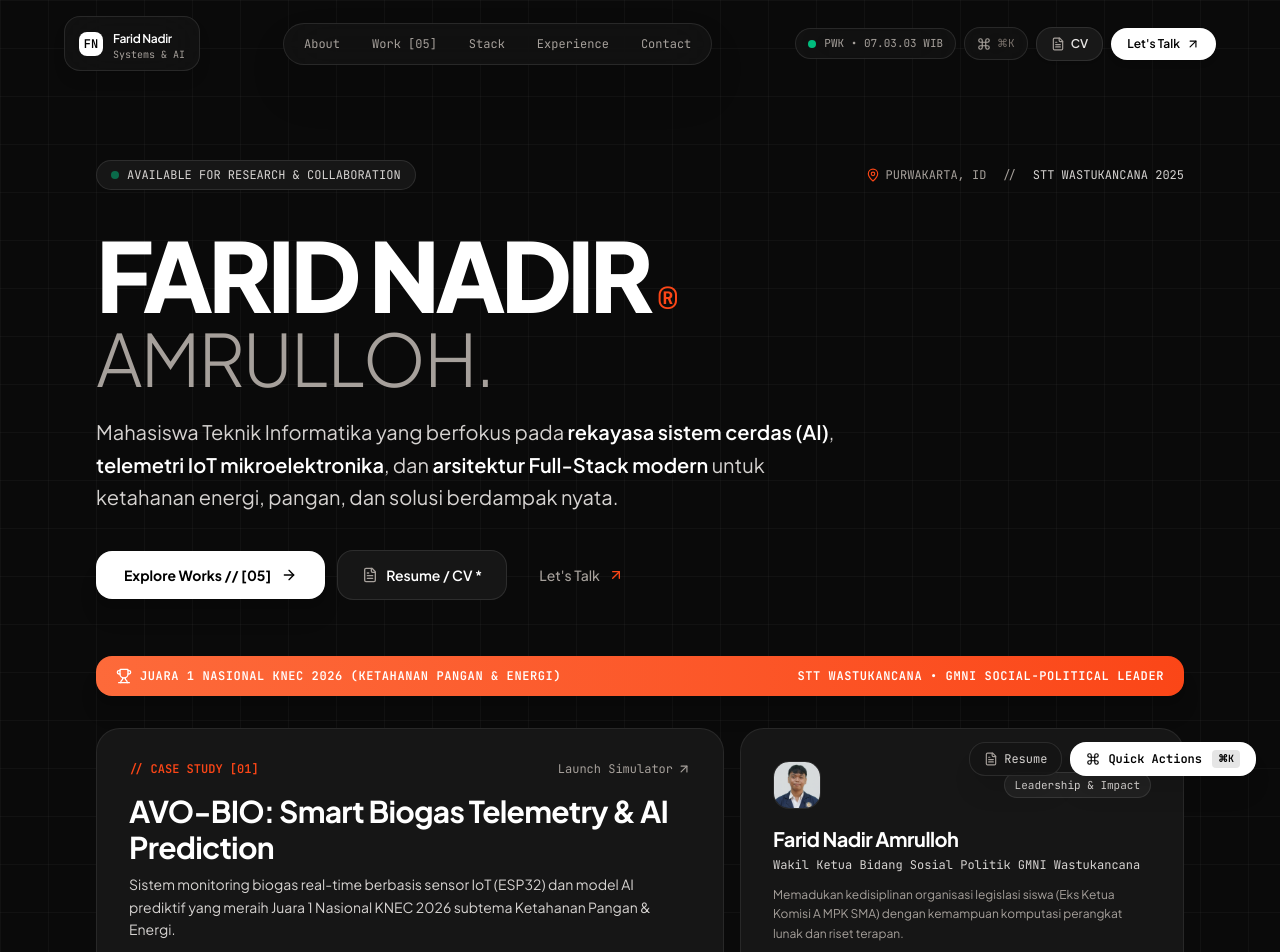
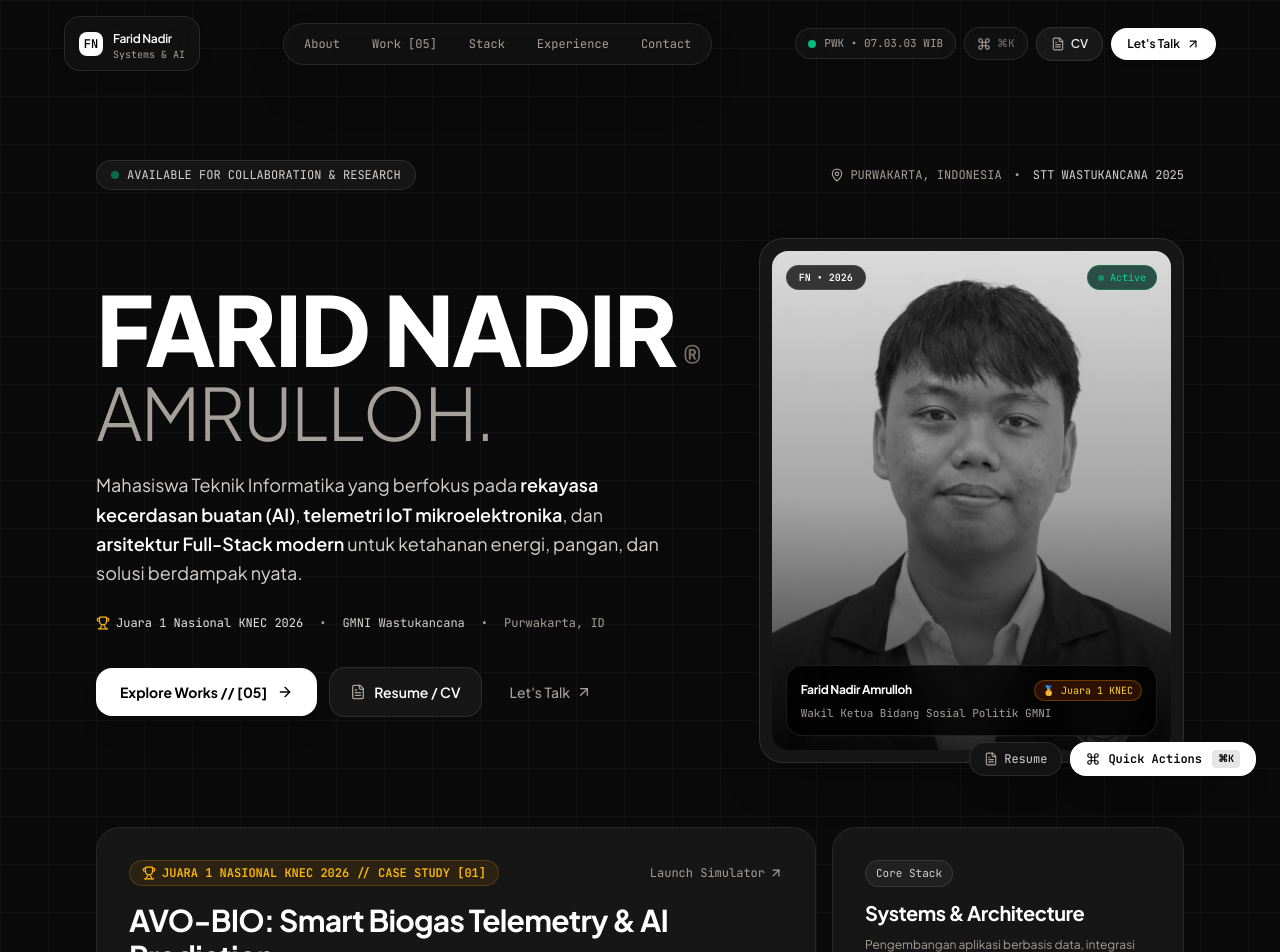
Before and after one commit to faridnadir24-bit/portofolio, a React (Vite) app: page / in a window 1280 px wide. Shown: the top 952 px of the page. Built offline with nearby package versions, Linux system fonts and the light colour scheme; a web font is replaced by a local one.

Commit message:
Reposition portrait photo directly beside oversized headline (2-column Benjamin Hoang hero) and eliminate clashing colors with unified minimal dark palette

```diff
--- a/src/components/Hero.tsx
+++ b/src/components/Hero.tsx
@@ -1,7 +1,6 @@
 import React from 'react';
 import {
   ArrowRight,
-  Mail,
   Trophy,
   MapPin,
   FileText,
@@ -9,8 +8,8 @@ import {
   Sparkles,
   Layers,
   Code2,
-  Activity,
-  CheckCircle2
+  CheckCircle2,
+  Award
 } from 'lucide-react';
 import { PERSONAL_INFO } from '../data/portfolioData';
 
@@ -24,51 +23,67 @@ export const Hero: React.FC<HeroProps> = ({ onNavigate, onOpenProject, onOpenCv
   return (
     <section
       id="hero"
-      className="relative pt-32 pb-16 md:pt-40 md:pb-24 overflow-hidden bg-grid-pattern border-b border-white/5"
+      className="relative pt-32 pb-20 md:pt-40 md:pb-28 overflow-hidden bg-grid-pattern border-b border-white/5"
     >
       <div className="max-w-6xl mx-auto px-4 sm:px-6 lg:px-8">
 
         {/* Availability & Location Top Bar */}
-        <div className="flex flex-wrap items-center justify-between gap-3 mb-10 text-left">
+        <div className="flex flex-wrap items-center justify-between gap-3 mb-12 text-left">
           <div className="inline-flex items-center gap-2 px-3.5 py-1.5 rounded-full bg-[#161616] border border-white/10 text-xs font-mono text-stone-300">
             <span className="w-2 h-2 rounded-full bg-emerald-500 animate-pulse"></span>
-            <span>AVAILABLE FOR RESEARCH & COLLABORATION</span>
+            <span>AVAILABLE FOR COLLABORATION & RESEARCH</span>
           </div>
 
-          <div className="hidden sm:flex items-center gap-4 text-xs font-mono text-stone-400">
+          <div className="hidden sm:flex items-center gap-3 text-xs font-mono text-stone-400">
             <span className="flex items-center gap-1.5">
-              <MapPin className="w-3.5 h-3.5 text-[#FB4617]" />
-              PURWAKARTA, ID
+              <MapPin className="w-3.5 h-3.5 text-stone-400" />
+              PURWAKARTA, INDONESIA
             </span>
-            <span>//</span>
+            <span>•</span>
             <span className="text-stone-300">STT WASTUKANCANA 2025</span>
           </div>
         </div>
 
-        {/* Big Statement Headline (Benjamin Creative Style) */}
-        <div className="text-left space-y-6 max-w-5xl">
+        {/* 2-Column Hero: Left Oversized Typography + Right Prominent Photo */}
+        <div className="grid grid-cols-1 lg:grid-cols-12 gap-10 lg:gap-12 items-center text-left">
+
+          {/* Left Column (7 cols): Giant Typography, Bio & CTAs */}
+          <div className="lg:col-span-7 space-y-6">
+
             <div className="space-y-1">
               <div className="flex items-baseline gap-2">
-              <h1 className="text-4xl sm:text-6xl md:text-7xl lg:text-8xl font-black tracking-tighter text-white uppercase leading-[0.92]">
+                <h1 className="text-4xl sm:text-6xl md:text-7xl lg:text-7xl xl:text-8xl font-black tracking-tight text-white uppercase leading-[0.92]">
                   FARID NADIR
                 </h1>
-              <span className="text-2xl sm:text-4xl font-mono text-[#FB4617] font-bold">®</span>
+                <span className="text-xl sm:text-3xl font-mono text-stone-500 font-bold">®</span>
               </div>
-            <h2 className="text-3xl sm:text-5xl md:text-6xl lg:text-7xl font-light tracking-tight text-stone-400 uppercase leading-[0.95]">
+              <h2 className="text-3xl sm:text-5xl md:text-6xl lg:text-6xl xl:text-7xl font-light tracking-tight text-stone-400 uppercase leading-[0.95]">
                 AMRULLOH.
               </h2>
             </div>
 
-          <p className="text-base sm:text-xl text-stone-300 max-w-3xl leading-relaxed font-normal">
-            Mahasiswa Teknik Informatika yang berfokus pada <span className="text-white font-semibold">rekayasa sistem cerdas (AI)</span>, <span className="text-white font-semibold">telemetri IoT mikroelektronika</span>, dan <span className="text-white font-semibold">arsitektur Full-Stack modern</span> untuk ketahanan energi, pangan, dan solusi berdampak nyata.
+            <p className="text-sm sm:text-base md:text-lg text-stone-300 leading-relaxed font-sans max-w-xl">
+              Mahasiswa Teknik Informatika yang berfokus pada <span className="text-white font-semibold">rekayasa kecerdasan buatan (AI)</span>, <span className="text-white font-semibold">telemetri IoT mikroelektronika</span>, dan <span className="text-white font-semibold">arsitektur Full-Stack modern</span> untuk ketahanan energi, pangan, dan solusi berdampak nyata.
             </p>
 
-          {/* Action CTAs */}
+            {/* Quick Metadata Row */}
+            <div className="flex flex-wrap items-center gap-x-4 gap-y-2 text-xs font-mono text-stone-400 pt-1">
+              <span className="flex items-center gap-1.5 text-stone-200">
+                <Trophy className="w-3.5 h-3.5 text-amber-400" />
+                Juara 1 Nasional KNEC 2026
+              </span>
+              <span>•</span>
+              <span className="text-stone-300">GMNI Wastukancana</span>
+              <span>•</span>
+              <span className="text-stone-400">Purwakarta, ID</span>
+            </div>
+
+            {/* Action Buttons */}
             <div className="flex flex-wrap items-center gap-3 pt-3">
               <button
                 id="hero-cta-projects"
                 onClick={() => onNavigate('proyek')}
-              className="inline-flex items-center justify-center gap-2.5 px-7 py-3.5 rounded-2xl text-sm font-bold bg-white text-black hover:bg-stone-200 transition-all duration-200 active:scale-95 shadow-xl group"
+                className="inline-flex items-center justify-center gap-2.5 px-6 py-3.5 rounded-2xl text-xs sm:text-sm font-bold bg-white text-black hover:bg-stone-200 transition-all duration-200 active:scale-95 shadow-xl group"
               >
                 <span>Explore Works // [05]</span>
                 <ArrowRight className="w-4 h-4 group-hover:translate-x-1 transition-transform" />
@@ -77,48 +92,82 @@ export const Hero: React.FC<HeroProps> = ({ onNavigate, onOpenProject, onOpenCv
               <button
                 id="hero-cta-cv"
                 onClick={onOpenCv}
-              className="inline-flex items-center justify-center gap-2 px-6 py-3.5 rounded-2xl text-sm font-semibold bg-[#161616] hover:bg-[#1E1E1E] text-white border border-white/10 transition-all duration-200 active:scale-95"
+                className="inline-flex items-center justify-center gap-2 px-5 py-3.5 rounded-2xl text-xs sm:text-sm font-semibold bg-[#161616] hover:bg-[#1E1E1E] text-white border border-white/10 transition-all duration-200 active:scale-95"
               >
                 <FileText className="w-4 h-4 text-stone-400" />
-              <span>Resume / CV *</span>
+                <span>Resume / CV</span>
               </button>
 
               <button
                 id="hero-cta-contact"
                 onClick={() => onNavigate('kontak')}
-              className="inline-flex items-center justify-center gap-2 px-5 py-3.5 rounded-2xl text-sm font-medium text-stone-400 hover:text-white hover:bg-white/5 transition-all duration-200"
+                className="inline-flex items-center justify-center gap-1.5 px-4 py-3.5 rounded-2xl text-xs sm:text-sm font-medium text-stone-400 hover:text-white hover:bg-white/5 transition-all duration-200"
               >
                 <span>Let's Talk</span>
-              <ArrowUpRight className="w-4 h-4 text-[#FB4617]" />
+                <ArrowUpRight className="w-4 h-4 text-stone-400" />
               </button>
+            </div>
+
+          </div>
+
+          {/* Right Column (5 cols): Large Prominent Portrait Photo Card */}
+          <div className="lg:col-span-5 flex justify-center lg:justify-end">
+            <div className="relative w-full max-w-sm sm:max-w-md rounded-3xl overflow-hidden bg-[#161616] border border-white/10 p-3 shadow-2xl group">
+
+              {/* Photo Frame Container */}
+              <div className="relative aspect-[4/5] w-full rounded-2xl overflow-hidden bg-[#1C1C1C]">
+                <img
+                  src={PERSONAL_INFO.profilePhotoUrl}
+                  alt={PERSONAL_INFO.name}
+                  className="w-full h-full object-cover object-top filter grayscale hover:grayscale-0 transition-all duration-500 group-hover:scale-105"
+                />
+
+                {/* Subtle Dark Gradient Overlay at Bottom */}
+                <div className="absolute inset-0 bg-gradient-to-t from-black/85 via-black/25 to-transparent pointer-events-none" />
+
+                {/* Top Floating Badge */}
+                <div className="absolute top-3.5 left-3.5 right-3.5 flex items-center justify-between pointer-events-none">
+                  <span className="px-3 py-1 rounded-full bg-black/75 backdrop-blur-md border border-white/10 text-[10px] font-mono text-white font-semibold">
+                    FN • 2026
+                  </span>
+                  <span className="px-2.5 py-1 rounded-full bg-emerald-950/80 backdrop-blur-md border border-emerald-500/30 text-[10px] font-mono text-emerald-400 flex items-center gap-1.5">
+                    <span className="w-1.5 h-1.5 rounded-full bg-emerald-400 animate-pulse"></span>
+                    Active
+                  </span>
+                </div>
+
+                {/* Bottom Floating Info inside Photo */}
+                <div className="absolute bottom-3.5 left-3.5 right-3.5 text-left p-3.5 rounded-2xl bg-black/80 backdrop-blur-xl border border-white/10 space-y-1">
+                  <div className="flex items-center justify-between">
+                    <span className="text-xs font-bold text-white tracking-tight">{PERSONAL_INFO.name}</span>
+                    <span className="text-[10px] font-mono text-amber-300 bg-amber-950/60 px-2 py-0.5 rounded-full border border-amber-500/30">
+                      🥇 Juara 1 KNEC
+                    </span>
+                  </div>
+                  <p className="text-[11px] font-mono text-stone-400 truncate">
+                    Wakil Ketua Bidang Sosial Politik GMNI
+                  </p>
                 </div>
               </div>
 
-        {/* Signature Benjamin Hoang Orange Highlight Ticker */}
-        <div className="mt-14 rounded-2xl bg-gradient-to-r from-[#FD6A3A] to-[#FB4617] p-3 text-white overflow-hidden shadow-xl">
-          <div className="flex items-center justify-between text-xs font-mono font-bold tracking-wider uppercase px-2">
-            <span className="flex items-center gap-2">
-              <Trophy className="w-4 h-4 text-white" />
-              JUARA 1 NASIONAL KNEC 2026 (KETAHANAN PANGAN & ENERGI)
-            </span>
-            <span className="hidden md:inline-block">
-              STT WASTUKANCANA • GMNI SOCIAL-POLITICAL LEADER
-            </span>
             </div>
           </div>
 
-        {/* Bento Grid Highlights */}
-        <div className="grid grid-cols-1 md:grid-cols-12 gap-4 mt-8 text-left">
+        </div>
 
-          {/* Card 1: Champion Trophy Spotlight (Large 7 cols) */}
+        {/* Bento Grid Spotlight (AVO-BIO Juara 1 & Capabilities) */}
+        <div className="grid grid-cols-1 md:grid-cols-12 gap-4 mt-16 text-left">
+
+          {/* Card 1: Champion Trophy Spotlight (Large 8 cols) */}
           <div
             onClick={() => onOpenProject('avo-bio')}
-            className="md:col-span-7 dark-card rounded-3xl p-6 sm:p-8 cursor-pointer relative overflow-hidden group flex flex-col justify-between"
+            className="md:col-span-8 dark-card rounded-3xl p-6 sm:p-8 cursor-pointer relative overflow-hidden group flex flex-col justify-between"
           >
             <div>
               <div className="flex items-center justify-between gap-2 mb-4">
-                <span className="text-xs font-mono text-[#FB4617] font-bold">
-                  // CASE STUDY [01]
+                <span className="text-xs font-mono text-amber-400 font-bold flex items-center gap-1.5 bg-amber-500/10 px-3 py-1 rounded-full border border-amber-500/20">
+                  <Trophy className="w-3.5 h-3.5 text-amber-400" />
+                  <span>JUARA 1 NASIONAL KNEC 2026 // CASE STUDY [01]</span>
                 </span>
                 <span className="text-xs font-mono text-stone-400 flex items-center gap-1 group-hover:text-white transition-colors">
                   <span>Launch Simulator</span>
@@ -129,12 +178,12 @@ export const Hero: React.FC<HeroProps> = ({ onNavigate, onOpenProject, onOpenCv
               <h3 className="text-2xl sm:text-3xl font-bold text-white tracking-tight group-hover:text-stone-200 transition-colors">
                 AVO-BIO: Smart Biogas Telemetry & AI Prediction
               </h3>
-              <p className="text-xs sm:text-sm text-stone-300 leading-relaxed max-w-xl mt-2 font-sans">
+              <p className="text-xs sm:text-sm text-stone-300 leading-relaxed max-w-2xl mt-2 font-sans">
                 Sistem monitoring biogas real-time berbasis sensor IoT (ESP32) dan model AI prediktif yang meraih Juara 1 Nasional KNEC 2026 subtema Ketahanan Pangan & Energi.
               </p>
             </div>
 
-            <div className="grid grid-cols-2 sm:grid-cols-3 gap-2 mt-6 pt-4 border-t border-white/5">
+            <div className="grid grid-cols-3 gap-2 mt-6 pt-4 border-t border-white/5">
               <div className="bg-[#111111] p-3 rounded-2xl border border-white/5">
                 <span className="text-[10px] font-mono text-stone-400 block">SENSOR UPTIME</span>
                 <span className="text-lg font-bold font-mono text-white mt-0.5 block">99.4%</span>
@@ -143,43 +192,29 @@ export const Hero: React.FC<HeroProps> = ({ onNavigate, onOpenProject, onOpenCv
                 <span className="text-[10px] font-mono text-stone-400 block">GAS EFFICIENCY</span>
                 <span className="text-lg font-bold font-mono text-emerald-400 mt-0.5 block">+34%</span>
               </div>
-              <div className="bg-[#111111] p-3 rounded-2xl border border-white/5 col-span-2 sm:col-span-1">
+              <div className="bg-[#111111] p-3 rounded-2xl border border-white/5">
                 <span className="text-[10px] font-mono text-stone-400 block">SYSTEM STACK</span>
                 <span className="text-xs font-semibold text-white mt-1 block font-mono">ESP32 + MQTT</span>
               </div>
             </div>
           </div>
 
-          {/* Card 2: Profile & Leadership Roles (5 cols) */}
-          <div className="md:col-span-5 dark-card rounded-3xl p-6 sm:p-8 flex flex-col justify-between space-y-6">
+          {/* Card 2: Core Engineering Discipline (4 cols) */}
+          <div className="md:col-span-4 dark-card rounded-3xl p-6 sm:p-8 flex flex-col justify-between space-y-6">
             <div>
-              <div className="flex items-center justify-between mb-4">
-                <div className="w-12 h-12 rounded-2xl overflow-hidden border border-white/10 bg-[#111111] flex-shrink-0">
-                  <img
-                    src={PERSONAL_INFO.profilePhotoUrl}
-                    alt={PERSONAL_INFO.name}
-                    className="w-full h-full object-cover object-center"
-                  />
-                </div>
-                <span className="text-[11px] font-mono px-2.5 py-1 rounded-full bg-white/5 text-stone-300 border border-white/10">
-                  Leadership & Impact
+              <span className="text-[11px] font-mono px-2.5 py-1 rounded-full bg-white/5 text-stone-300 border border-white/10 block w-fit mb-3">
+                Core Stack
               </span>
-              </div>
-
               <h3 className="text-xl font-bold text-white tracking-tight">
-                {PERSONAL_INFO.name}
+                Systems & Architecture
               </h3>
-              <p className="text-xs text-stone-300 mt-1 font-mono">
-                Wakil Ketua Bidang Sosial Politik GMNI Wastukancana
-              </p>
-              <p className="text-xs text-stone-400 mt-3 leading-relaxed font-sans">
-                Memadukan kedisiplinan organisasi legislasi siswa (Eks Ketua Komisi A MPK SMA) dengan kemampuan komputasi perangkat lunak dan riset terapan.
+              <p className="text-xs text-stone-400 mt-2 leading-relaxed font-sans">
+                Pengembangan aplikasi berbasis data, integrasi perangkat keras telemetri, dan model kecerdasan buatan.
               </p>
             </div>
 
-            {/* Quick Badges Stack */}
             <div className="flex flex-wrap gap-1.5 pt-2 border-t border-white/5">
-              {['React 19', 'Next.js', 'Python', 'ESP32', 'LSTM AI', 'Supabase'].map((tech, idx) => (
+              {['React 19', 'Next.js', 'Python', 'ESP32', 'LSTM AI', 'Supabase', 'TypeScript'].map((tech, idx) => (
                 <span key={idx} className="text-[10px] font-mono px-2.5 py-1 rounded-xl bg-white/5 border border-white/10 text-stone-300">
                   {tech}
                 </span>
```
Lines whose indentation alone changed are shown as unchanged.
